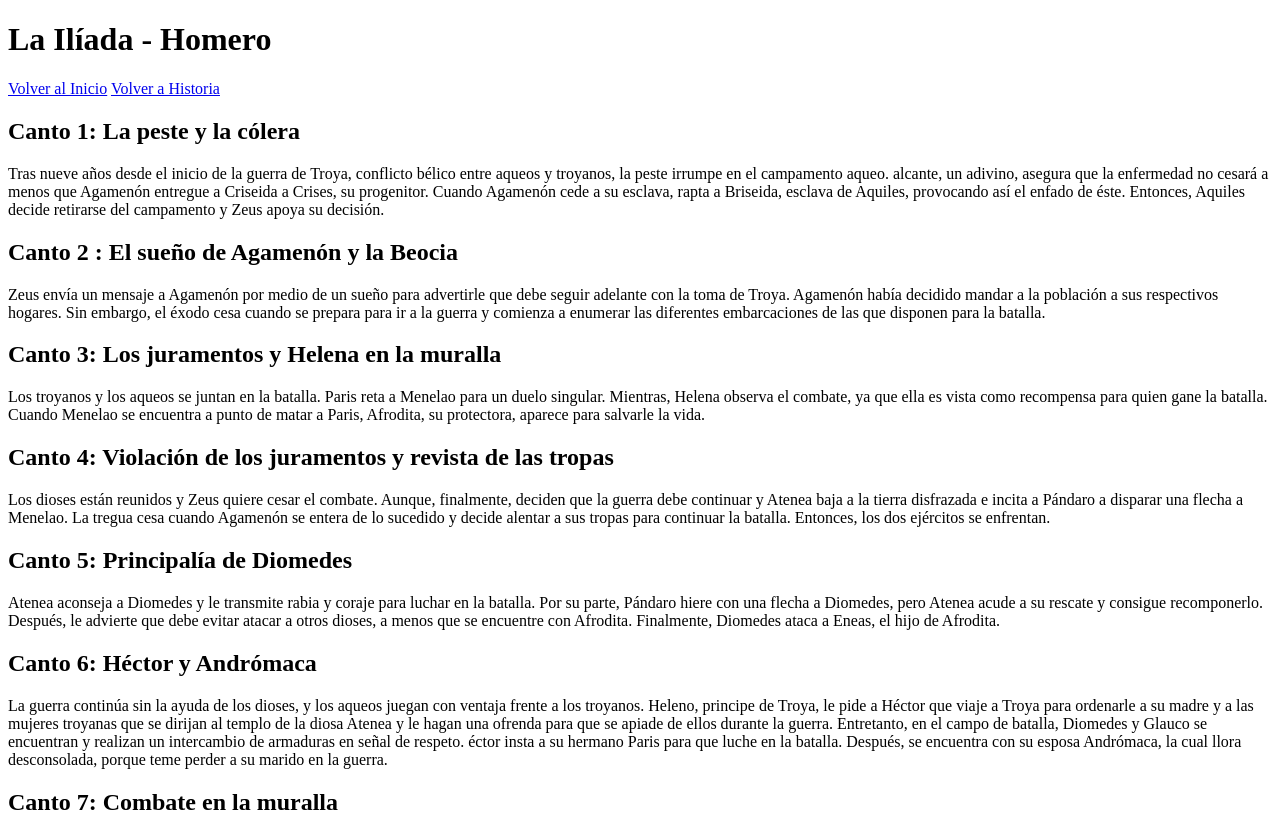
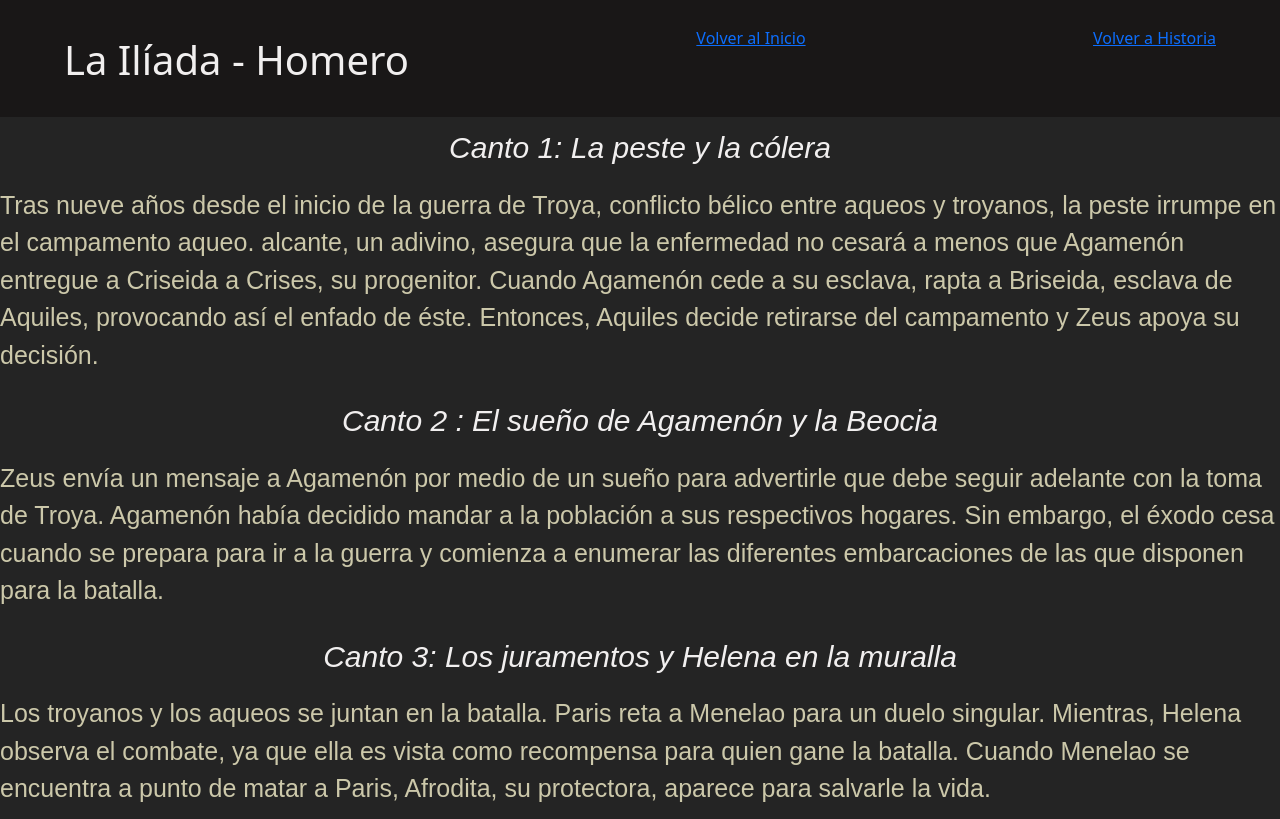
Before and after one commit to LucianoSemper/mitologiagriega, a plain HTML site: page externas/iliada.html in a window 1280 px wide. Shown: the top 819 px of the page. Drawn offline with nearby package versions, Linux system fonts and the light colour scheme.

Commit message:
instale bootstrap y correcciones

```diff
--- a/css/styles.css
+++ b/css/styles.css
@@ -36,7 +36,7 @@ h1{
 }
 
 main {
-    background-color:#454545;
+    background-color:hsl(0, 0%, 14%);
 }
 /*pagina de Inicio*/
 
--- a/externas/iliada.html
+++ b/externas/iliada.html
@@ -4,12 +4,14 @@
     <meta charset="UTF-8">
     <meta name="viewport" content="width=device-width, initial-scale=1.0">
     <title>La Iliada</title>
+    <link href="https://cdn.jsdelivr.net/npm/bootstrap@5.3.2/dist/css/bootstrap.min.css" rel="stylesheet" integrity="sha384-T3c6CoIi6uLrA9TneNEoa7RxnatzjcDSCmG1MXxSR1GAsXEV/Dwwykc2MPK8M2HN" crossorigin="anonymous">
+    <link rel="stylesheet" href="../css/styles.css">
 </head>
 <body>
     <header>
         <h1>La Ilíada - Homero </h1>
-        <a href="/index.html">Volver al Inicio</a>
-        <a href="/pages/historia.html">Volver a Historia</a>
+        <a href="../index.html">Volver al Inicio</a>
+        <a href="../pages/historia.html">Volver a Historia</a>
     </header>
     <main>
         <section>
@@ -179,9 +181,11 @@
                 <h2></h2>
                 <p></p>
             </div>
-
-
         </section>
     </main>
+    <footer>
+
+    </footer>
+    <script src="https://cdn.jsdelivr.net/npm/bootstrap@5.3.2/dist/js/bootstrap.bundle.min.js" integrity="sha384-C6RzsynM9kWDrMNeT87bh95OGNyZPhcTNXj1NW7RuBCsyN/o0jlpcV8Qyq46cDfL" crossorigin="anonymous"></script>
 </body>
 </html>
```
Also changed, not shown: index.html (+2 -0 lines), pages/galeria.html (+2 -1 lines), pages/historia.html (+4 -1 lines), pages/media.html (+2 -1 lines), pages/productos.html (+2 -0 lines).
